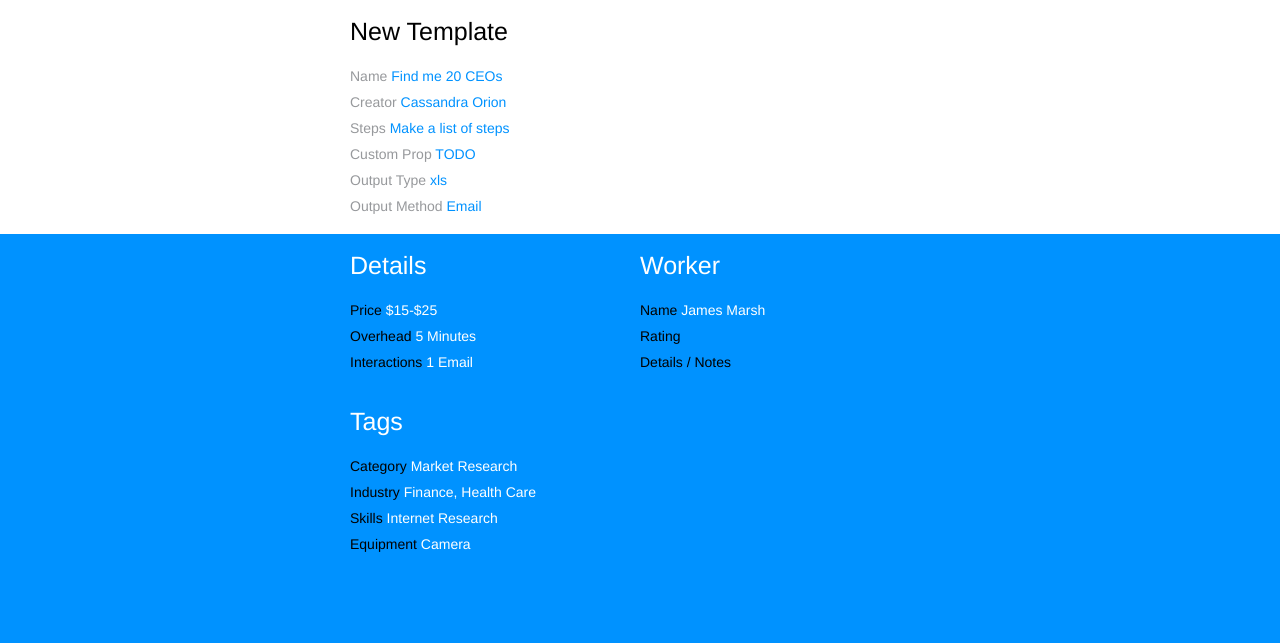
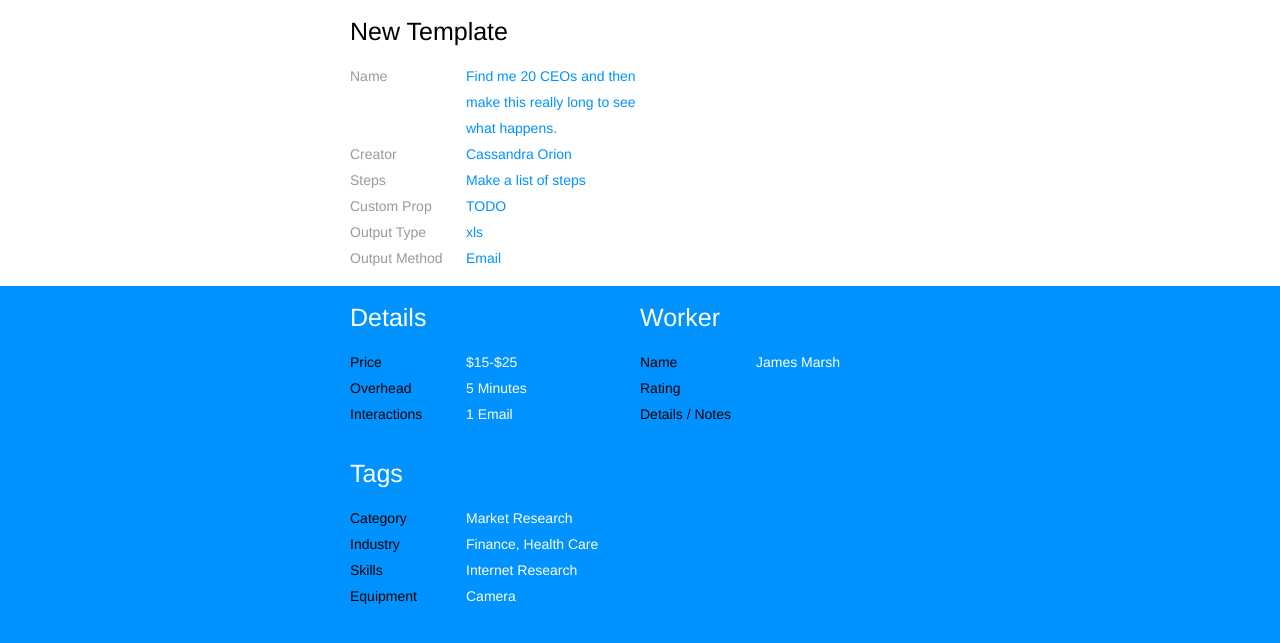
Before and after one commit to sendjack/sendjack, a Python web app: template sendjack/view/templates/app/page/new_template.html in a window 1280 px wide. Shown: the part 50-693 px from the top of the page. Run offline with Jinja, Linux system fonts and the light colour scheme; the template is opened without the code that fills it, so the values that code supplies are empty; some libraries are stand-ins or nearby versions.

Commit message:
[new template] Add columns for form.
- Add columns to form.
- Reorganize util.

```diff
--- a/sendjack/media/css/template.css
+++ b/sendjack/media/css/template.css
@@ -26,3 +26,5 @@ section{padding:0px 350px;text-align:left;}
 .grid{float:left;margin-top:15px;margin-bottom:15px;}.grid .title{padding-bottom:15px;}
 .one-column-grid{width:100%;}
 .grid{width:50%;}
+.columned-field-list li{clear:both;}.columned-field-list li .key{float:left;width:40%;}
+.columned-field-list li .value{float:left;width:60%;}
--- a/sendjack/media/css/template.less
+++ b/sendjack/media/css/template.less
@@ -358,7 +358,7 @@ section {
     width: 100%;
 }
 
-/* FIXME XXX: make thi two-column-grid */
+/* FIXME: make thi two-column-grid */
 .grid {
     width: 50%;
 }
@@ -366,6 +366,22 @@ section {
 /***********************************************************
 * COMPONENTS
 ************************************************************/
+.columned-field-list {
+
+    li {
+        clear: both;
+
+        .key {
+            float: left;
+            width: 40%;
+        }
+
+        .value {
+            float: left;
+            width: 60%;
+        }
+    }
+}
 
 
 /***********************************************************
--- a/sendjack/view/templates/app/components.html
+++ b/sendjack/view/templates/app/components.html
@@ -1,29 +1,40 @@
 {# components -- small reusable building blocks. #}
 
+{% from "util.html" import get_class_attr %}
 
-{% macro field(key, value) %}
-    <div class="field">
-        <span class="key">
-            {{ key }}
-        </span>
-        <span class="value">
-            {{ value }}
-        </span>
+
+{# The field element has both a key and value. #}
+{% macro field(key, value, classes=[]) %}
+    {% set my_classes = classes + ["field"] %}
+
+    <div {{ get_class_attr(my_classes) }}>
+        <div class="key">{{ key }}</div>
+        <div class="value">{{ value }}</div>
     </div>
 {% endmacro %}
 
-{% macro title(el) %}
-    <p class="title">
-        {{ el }}
-    </p>
+
+{% macro title(el, classes=[]) %}
+    {% set my_classes = classes + ["title"] %}
+
+    <p {{ get_class_attr(my_classes) }}>{{ el }}</p>
 {% endmacro %}
 
-{% macro field_list(field_els) %}
-    <ul class="field_list">
+
+{% macro field_list(field_els, classes=[]) %}
+    {% set my_classes = classes + ["field-list"] %}
+
+    <ul {{ get_class_attr(my_classes) }}>
         {% for el in field_els %}
-            <li>
-                {{ el }}
-            </li>
+            <li>{{ el }}</li>
         {% endfor %}
     </ul>
 {% endmacro %}
+
+
+{# A field list where the key and value are in two distinct columns. #}
+{% macro columned_field_list(fields, classes=[]) %}
+    {% set my_classes = classes + ["columned-field-list"] %}
+
+    {{ field_list(fields, my_classes) }}
+{% endmacro %}
--- a/sendjack/view/templates/app/grid.html
+++ b/sendjack/view/templates/app/grid.html
@@ -1,15 +1,22 @@
 {# grid -- different grid pieces #}
 
+{% from "util.html" import get_class_attr %}
 {% from "app/components.html" import title %}
 
 
-{% macro grid(el) %}
-    <div class="grid">
+{% macro grid(el, classes=[]) %}
+    {% set my_classes = classes + ["grid"] %}
+
+    <div {{ get_class_attr(my_classes) }}>
         {{ el }}
     </div>
 {% endmacro %}
 
-{% macro titled_grid(el, title_str) %}
+
+{% macro titled_grid(el, title_str, classes=[]) %}
+    {% set my_classes = classes + ["titled-grid"] %}
+
     {% set titled_el = title(title_str) + el %}
-    {{ grid(titled_el) }}
+
+    {{ grid(titled_el, my_classes) }}
 {%endmacro %}
--- a/sendjack/view/templates/app/page/new_template.html
+++ b/sendjack/view/templates/app/page/new_template.html
@@ -1,14 +1,25 @@
+{# new_template -- a template creation page. #}
+
 {% extends "app/body.html" %}
 
 {% from "app/section.html" import normal_section, contrast_section %}
 {% from "app/grid.html" import titled_grid %}
-{% from "app/components.html" import field, field_list %}
+{% from "app/components.html" import field, columned_field_list %}
 
 
+{# The content section of the template creation page. #}
 {% block content %}
+    {{ normal_section(main_grid()) }}
+    {{ contrast_section(details_grid() + worker_grid() + tags_grid()) }}
+{% endblock content %}
+
+
+{# The main grid that is put in the top section of the page. #}
+{% macro main_grid() %}
     {% set main_title = "New Template" %}
     {% set main_fields = [
-            field("Name", "Find me 20 CEOs"),
+            field("Name", "Find me 20 CEOs and then make this really long to
+            see what happens."),
             field("Creator", "Cassandra Orion"),
             field("Steps", "Make a list of steps"),
             field("Custom Prop", "TODO"),
@@ -16,11 +27,13 @@
             field("Output Method", "Email")
             ]
     %}
-    {% set main_el = field_list(main_fields) %}
-    {% set main_grid_el =  titled_grid(main_el, main_title) %}
-    {{ normal_section(main_grid_el) }}
+    {% set main_el = columned_field_list(main_fields) %}
+    {{ titled_grid(main_el, main_title) }}
+{% endmacro %}
 
 
+{# The details grid that is put in the bottom section of the page. #}
+{% macro details_grid() %}
     {% set details_title = "Details" %}
     {% set details_fields = [
             field("Price", "$15-$25"),
@@ -28,9 +41,13 @@
             field("Interactions", "1 Email"),
             ]
     %}
-    {% set details_el = field_list(details_fields) %}
-    {% set details_grid_el = titled_grid(details_el, details_title) %}
+    {% set details_el = columned_field_list(details_fields) %}
+    {{ titled_grid(details_el, details_title) }}
+{% endmacro %}
 
+
+{# The worker grid that is put in the bottom section of the page. #}
+{% macro worker_grid() %}
     {% set worker_title = "Worker" %}
     {% set worker_fields = [
             field("Name", "James Marsh"),
@@ -38,9 +55,13 @@
             field("Details / Notes", "")
             ]
     %}
-    {% set worker_el = field_list(worker_fields) %}
-    {% set worker_grid_el = titled_grid(worker_el, worker_title) %}
+    {% set worker_el = columned_field_list(worker_fields) %}
+    {{ titled_grid(worker_el, worker_title) }}
+{% endmacro %}
 
+
+{# The tags grid that is put in the bottom section of the page. #}
+{% macro tags_grid() %}
     {% set tags_title = "Tags" %}
     {% set tags_fields = [
             field("Category", "Market Research"),
@@ -49,9 +70,6 @@
             field("Equipment", "Camera")
             ]
     %}
-    {% set tags_el = field_list(tags_fields) %}
-    {% set tags_grid_el = titled_grid(tags_el, tags_title) %}
-
-    {{ contrast_section(details_grid_el + worker_grid_el + tags_grid_el) }}
-
-{% endblock content %}
+    {% set tags_el = columned_field_list(tags_fields) %}
+    {{ titled_grid(tags_el, tags_title) }}
+{% endmacro %}
--- a/sendjack/view/templates/app/section.html
+++ b/sendjack/view/templates/app/section.html
@@ -2,21 +2,27 @@
 
 {% from "util.html" import get_class_attr %}
 
+
 {% macro section(el, classes=[]) %}
-    <section {{ get_class_attr("section", classes) }}>
+    {% set my_classes = classes + ["section"] %}
+
+    <section {{ get_class_attr(my_classes) }}>
         <div class="inner-wrapper">
             {{ el }}
         </div>
     </section>
+{% endmacro %}
 
-{% endmacro %}
 
 {% macro normal_section(el, classes=[]) %}
     {% set my_classes = classes + ["normal-section"] %}
+
     {{ section(el, my_classes) }}
 {% endmacro %}
 
+
 {% macro contrast_section(el, classes=[]) %}
     {% set my_classes = classes + ["contrast-section"] %}
+
     {{ section(el, my_classes) }}
 {% endmacro %}
--- a/sendjack/view/templates/util.html
+++ b/sendjack/view/templates/util.html
@@ -1,10 +1,7 @@
 {# util -- a bunch of generic jinja2 utility functions #}
 
-{% macro print_classes(classes) -%}
-    {{ " ".join(classes) }}
+
+{# Return a class attribute with all classes part of its value. #}
+{% macro get_class_attr(classes) -%}
+    {{ {"class": " ".join(classes)}|xmlattr }}
 {%- endmacro %}
-
-{% macro get_class_attr(class_, classes) -%}
-    {% set my_classes = [class_] + classes %}
-    class="{{ print_classes(my_classes) }}"
-{%- endmacro %}
```
